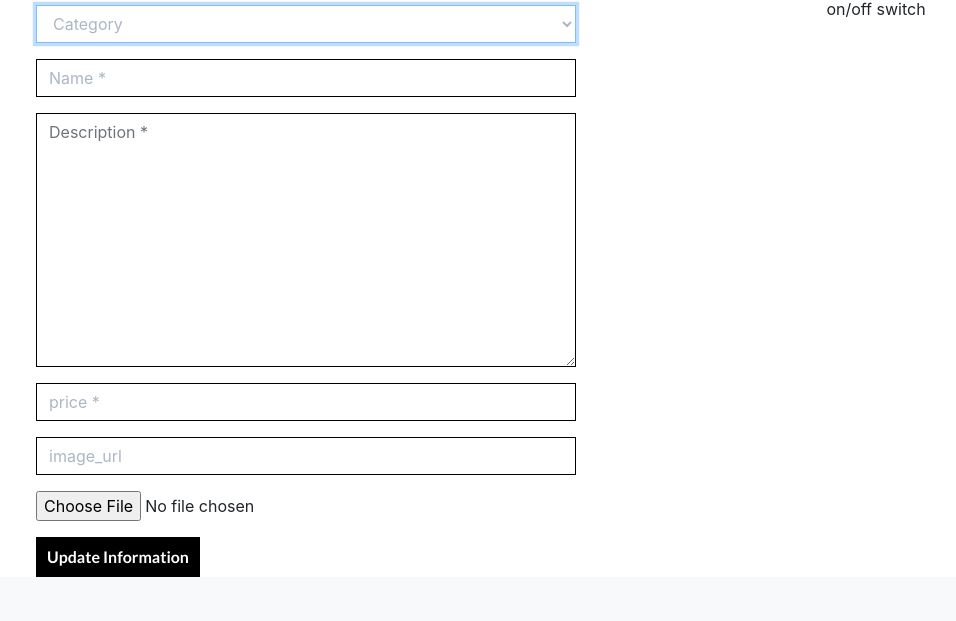
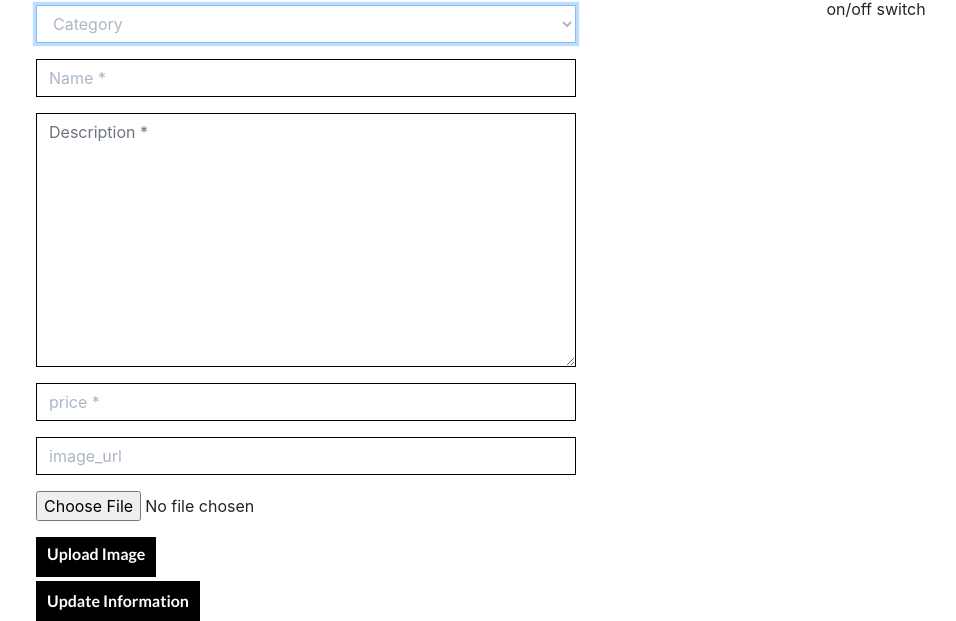
Before and after one commit to Code-Institute-Submissions/molacuizine, a Django app: page /products/store_management in a window 1280 px wide. Shown: the part 330-951 px from the top of the page, without its empty margins (49-1005 px from the left). Before the commit the page ends 907 px from the top, so only its background shows below. Run offline with Django 3.2, Linux system fonts and the light colour scheme; the visitor is signed in with stand-in values (Sample User, id 1); data that the repository does not hold is empty.

Commit message:
Add customised upload button to add product form

```diff
--- a/products/templates/products/store_management.html
+++ b/products/templates/products/store_management.html
@@ -16,7 +16,11 @@
                     <form class="product-form mt-3" action="#" method="POST" id="profile-update-form">
                         {% csrf_token %}
                         {{ form|crispy }}
-                        <button class="allauth-button">Update Information</button>
+                        <div>
+                            <span id="upload-button" class="allauth-button btn mb-1 pt-1">Upload Image</span>
+                            <p class="text-left d-inline" id="filename-text"></p>
+                        </div>
+                        <button type="submit" class="allauth-button">Update Information</button>
                     </form>
                 </div>
                 <div class="col-12 col-md-5 col-lg-6 order-0 order-md-0">
```
